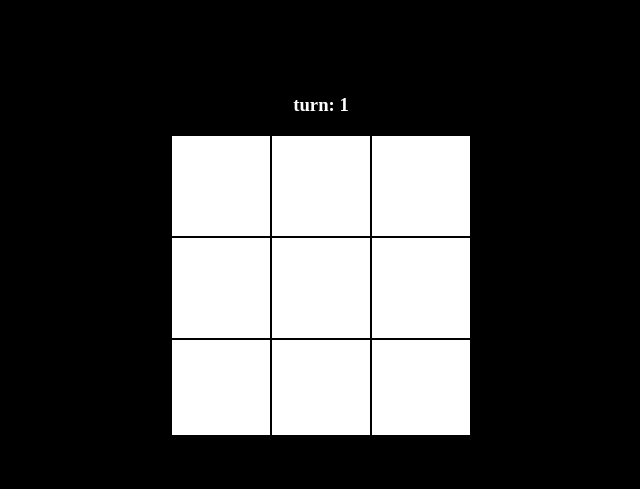
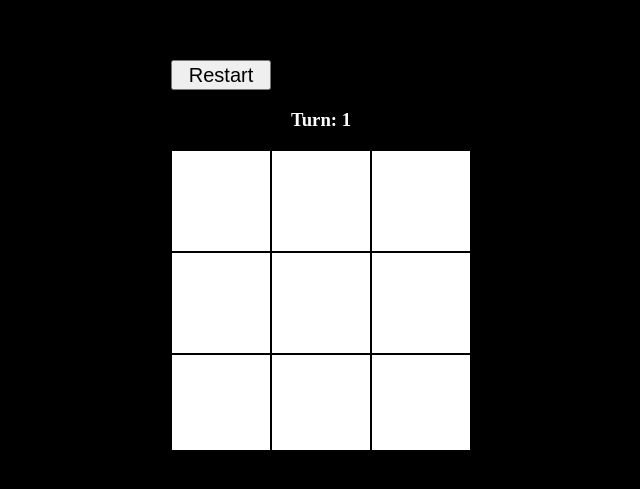
Before and after one commit to riku546/sanmoku, a React (Vite) app: page / in a window 1280 px wide. Shown: the part 153-642 px from the top of the page, without its empty margins (319-959 px from the left). Built offline with nearby package versions, Linux system fonts and the light colour scheme.

Commit message:
リセットボタンを作った

```diff
--- a/src/Board.jsx
+++ b/src/Board.jsx
@@ -104,7 +104,7 @@ function Board() {
 
   return (
     <>
-      <h3>{winner !== 0 ? "winner: " + winner : "turn: " + turn}</h3>
+      <h3>{winner !== 0 ? "Winner: " + winner : "Turn: " + turn}</h3>
 
       <div className="board">
         {board.map((row, rowIndex) => (
--- a/src/main.jsx
+++ b/src/main.jsx
@@ -2,9 +2,11 @@ import React from 'react'
 import ReactDOM from 'react-dom/client'
 import "./App.css"
 import Board from './Board.jsx'
+import Reload from './reload.jsx'
 
 ReactDOM.createRoot(document.getElementById('root')).render(
   <React.StrictMode>
+    <Reload />
     <Board />
   </React.StrictMode>,
 )
--- /dev/null
+++ b/src/reload.jsx
@@ -0,0 +1,5 @@
+const Reload = () => {
+  return <button onClick={() => window.location.reload()} style={{width:100 , height:30 , fontSize:20 , textAlign:"center"}}>Restart</button>;
+};
+
+export default Reload;
```
